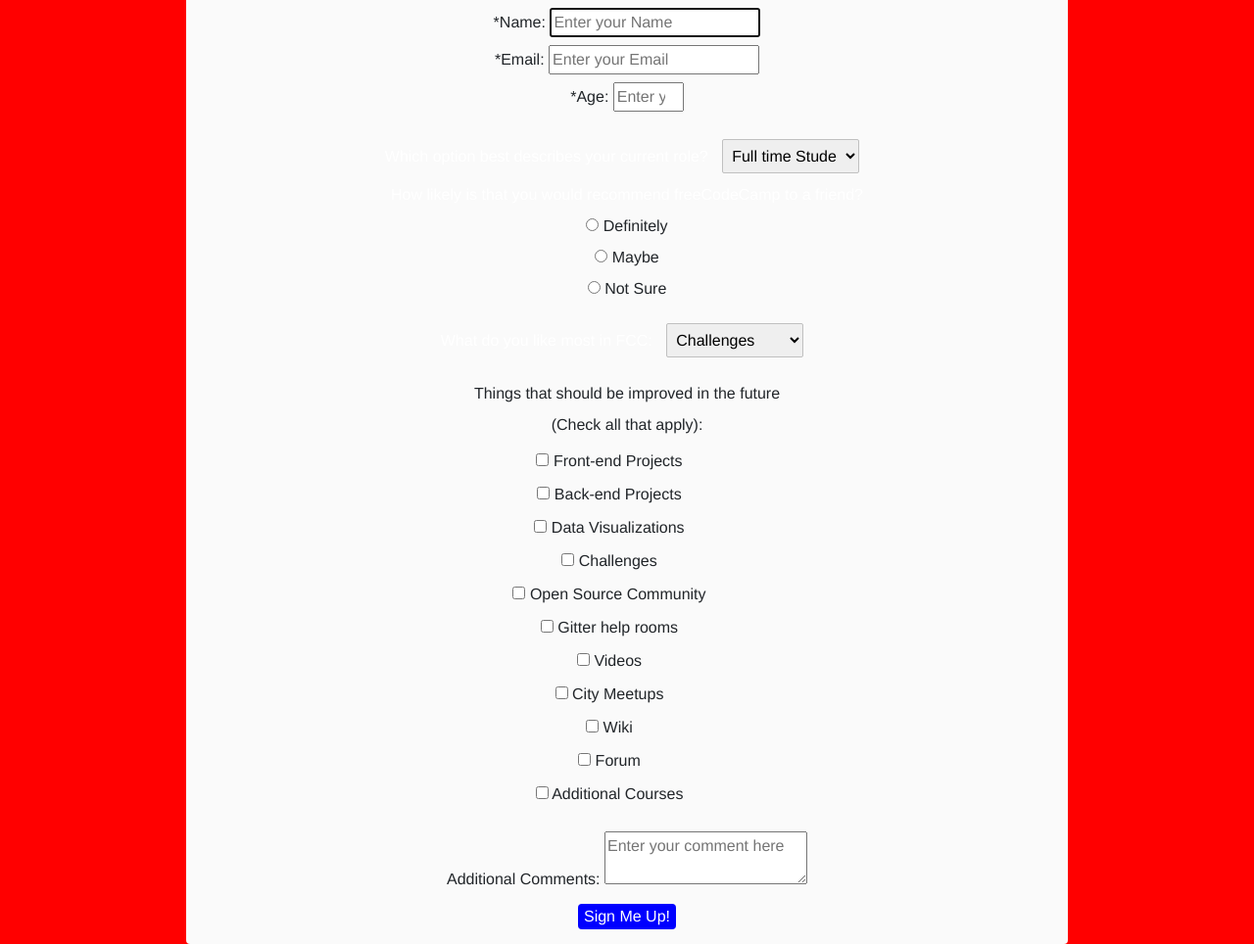
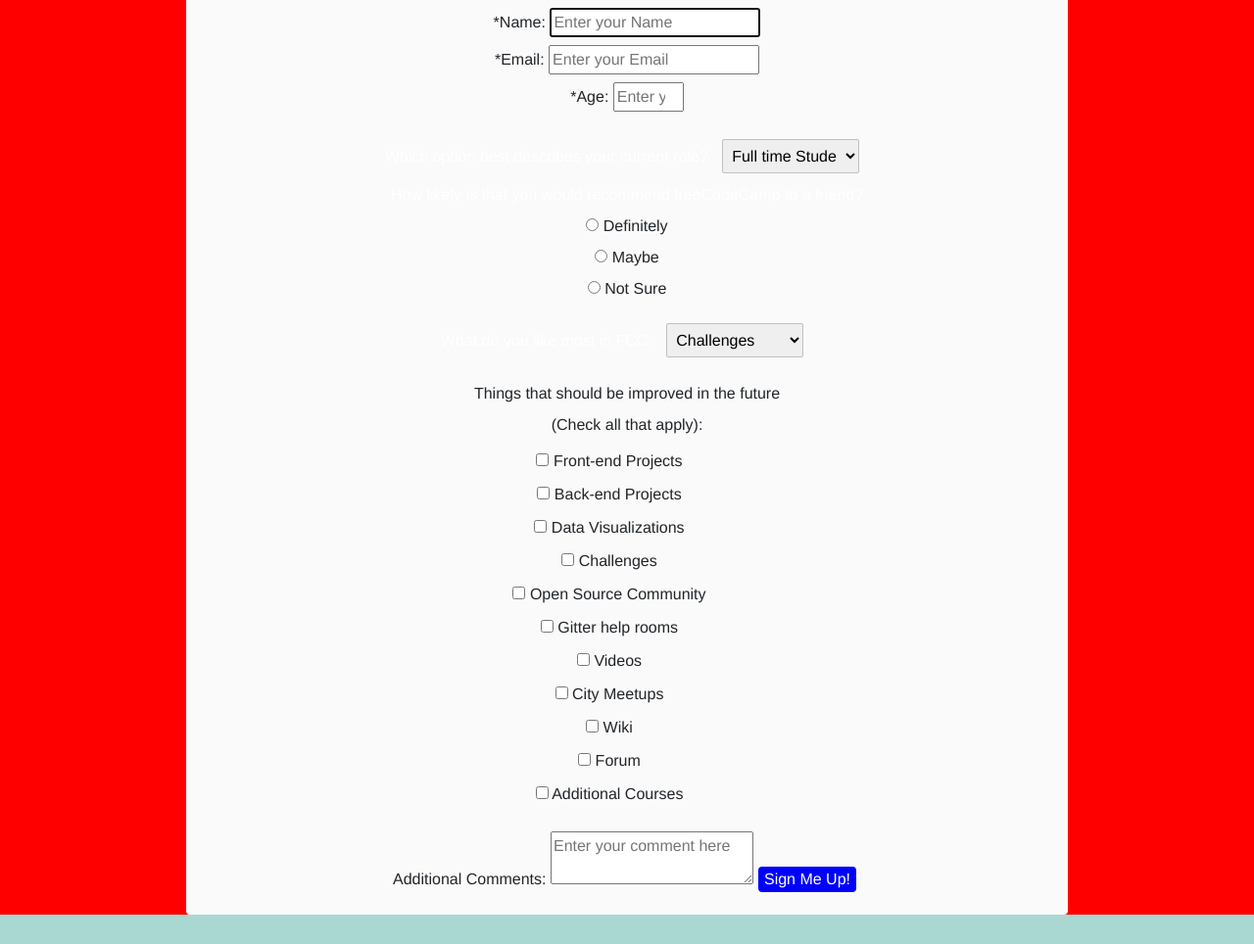
Before and after one commit to kegranados/survey-form, a plain HTML site: page index.html in a window 1280 px wide. Shown: the part 147-1111 px from the top of the page at 98% size. After the commit the page ends 1081 px from the top, so only its background shows below. Drawn offline with nearby package versions, Linux system fonts and the light colour scheme; files that its build step writes are made by us from their sources.

Commit message:
Update index.html

```diff
--- a/index.html
+++ b/index.html
@@ -79,9 +79,9 @@
 </div>
 <div>
   <label id="comment">Additional Comments:
-    <textarea for="comment" placeholder="Enter your comment here"></textarea></label><br>
+    <textarea for="comment" placeholder="Enter your comment here"></textarea><input type="submit" id="submit" value="Sign Me Up!"></input></label><br>
 </div>
-<input type="submit" id="submit" value="Sign Me Up!"></input>
+
 </form>
 </body>
 <script src="https://code.jquery.com/jquery-3.3.1.slim.min.js" integrity="sha384-q8i/X+965DzO0rT7abK41JStQIAqVgRVzpbzo5smXKp4YfRvH+8abtTE1Pi6jizo" crossorigin="anonymous"></script>
```
